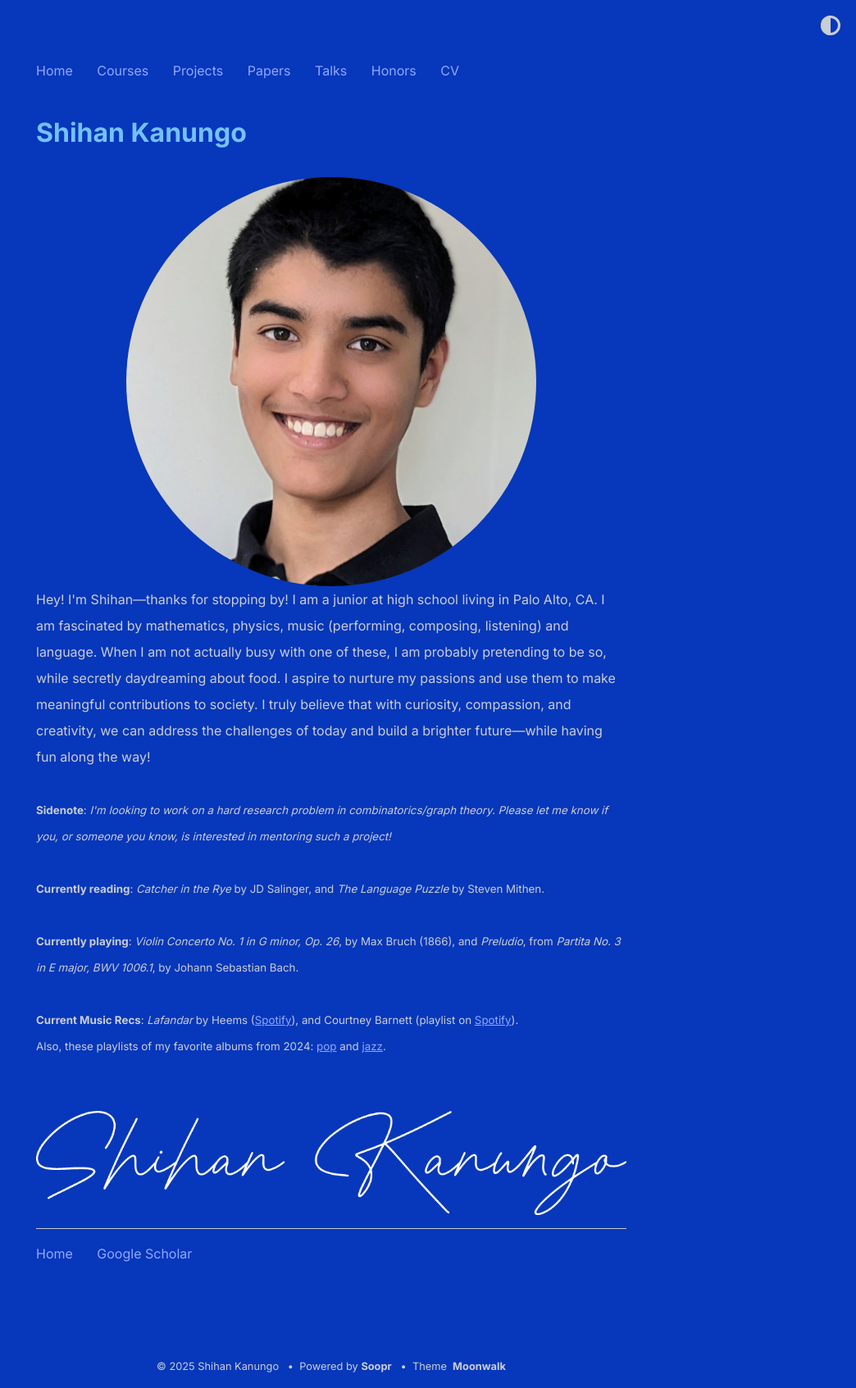
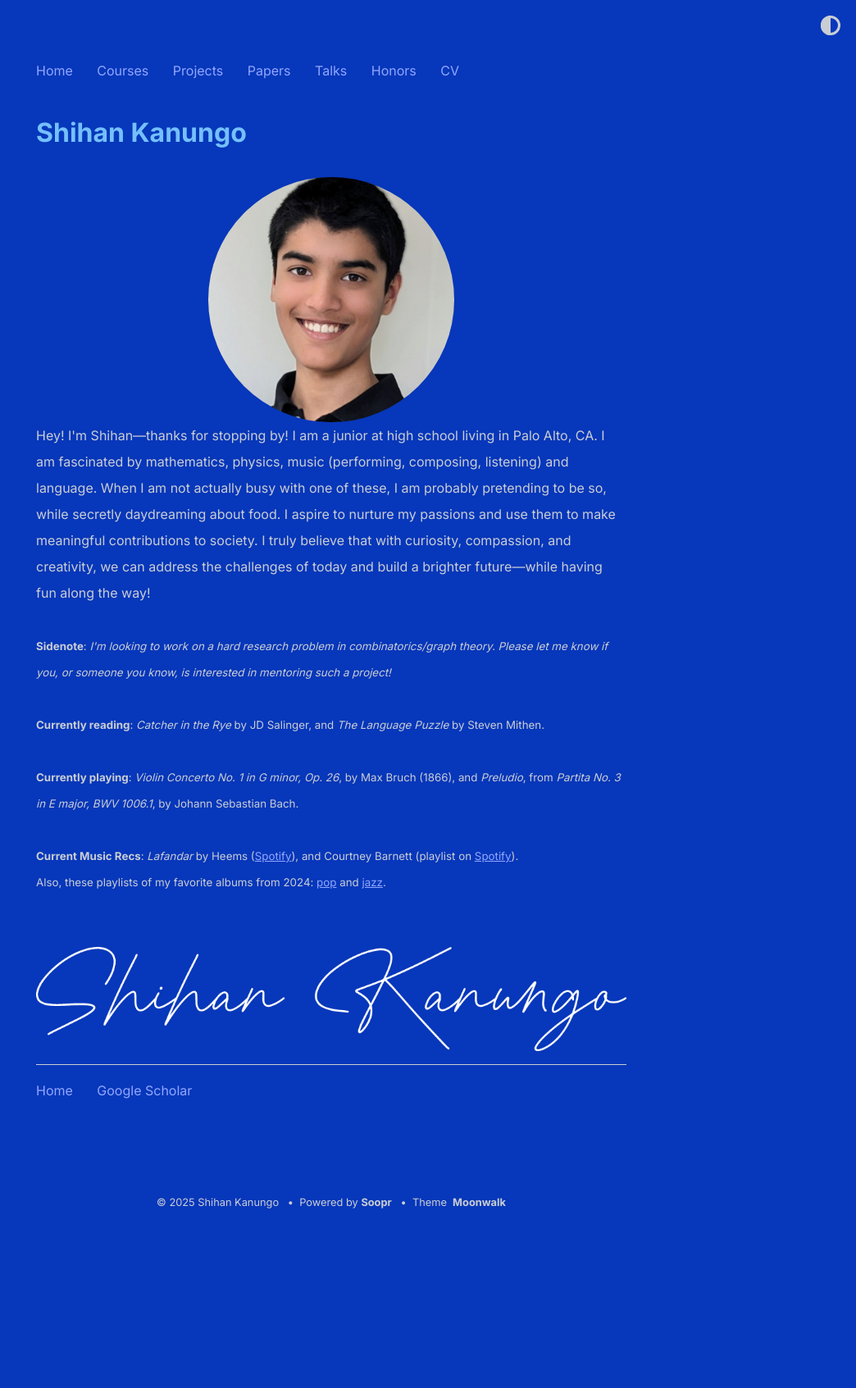
Before and after one commit to shihankanungo/shihankanungo.github.io, a Jekyll site: the page built from index.md, in a window 1280 px wide. Shown: the whole page at 82% size, without its empty margins (236-1280 px from the left). Built offline with Jekyll 4.4.1, drawn with Linux system fonts in a browser that asks for light colours; after the commit the page ends 1493 px from its top, so only the background shows below that.

Commit message:
Update _config.yml

```diff
--- a/_config.yml
+++ b/_config.yml
@@ -2,7 +2,7 @@ title: Shihan Kanungo
 author: Shihan Kanungo
 url: https://www.shihankanungo.github.io/shihanmoonwalk/ # root address of the site
 description: > # description of the site (multiple lines allowed)
-  <img src="photo.png" alt="Avatar" style="width:500px; border-radius:50%;">
+  <img src="photo.png" alt="Avatar" style="width:300px; border-radius:50%;">
 
   Hey! I'm Shihan&mdash;thanks for stopping by! I am a junior at high school living in Palo Alto, CA. I am fascinated by mathematics, physics, music (performing, composing, listening) and language. When I am not actually busy with one of these, I am probably pretending to be so, while secretly daydreaming about food. I aspire to nurture my passions and use them to make meaningful contributions to society. I truly believe that with curiosity, compassion, and creativity, we can address the challenges of today and build a brighter future&mdash;while having fun along the way!
           <br /><br />
```
